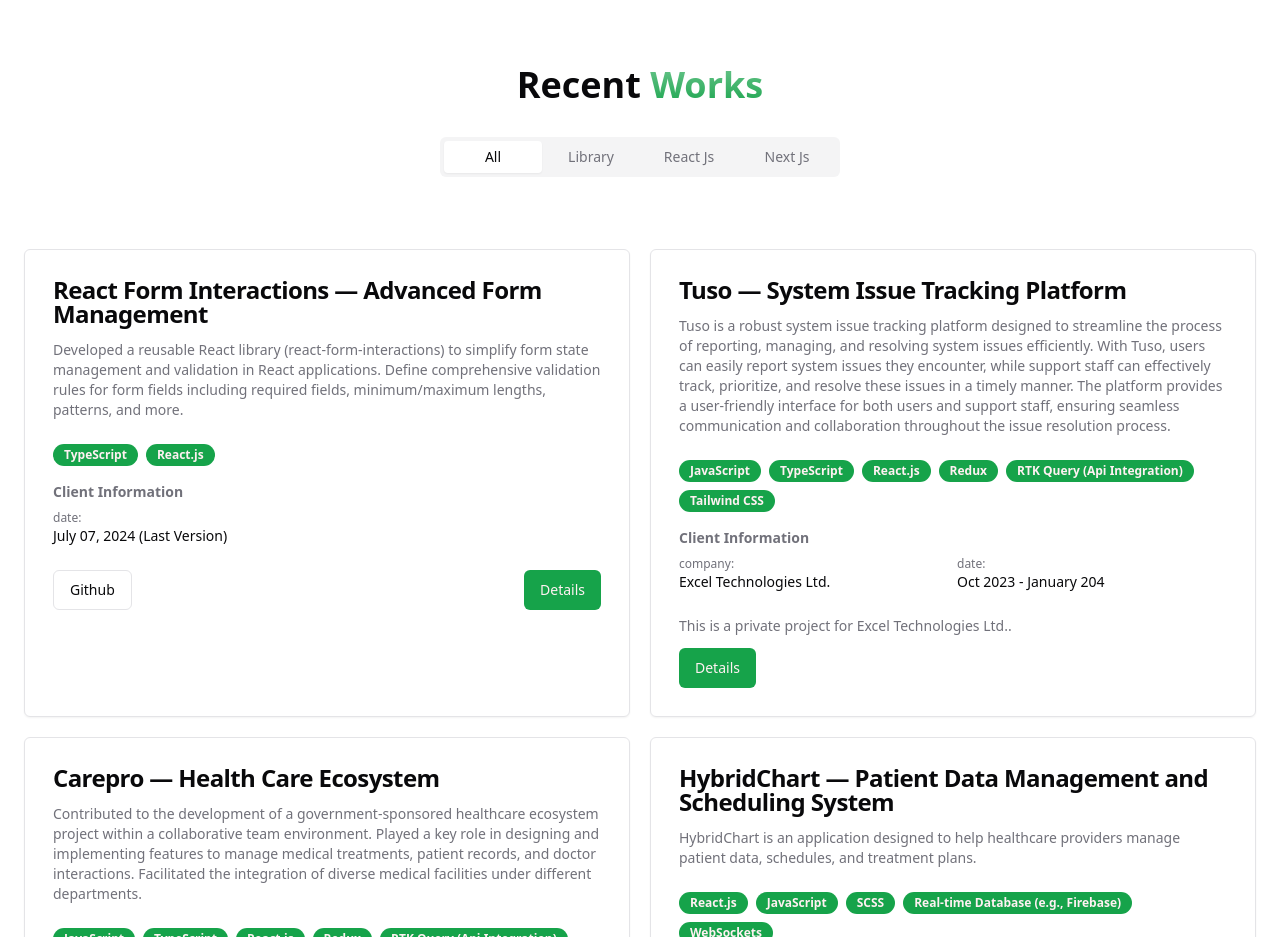
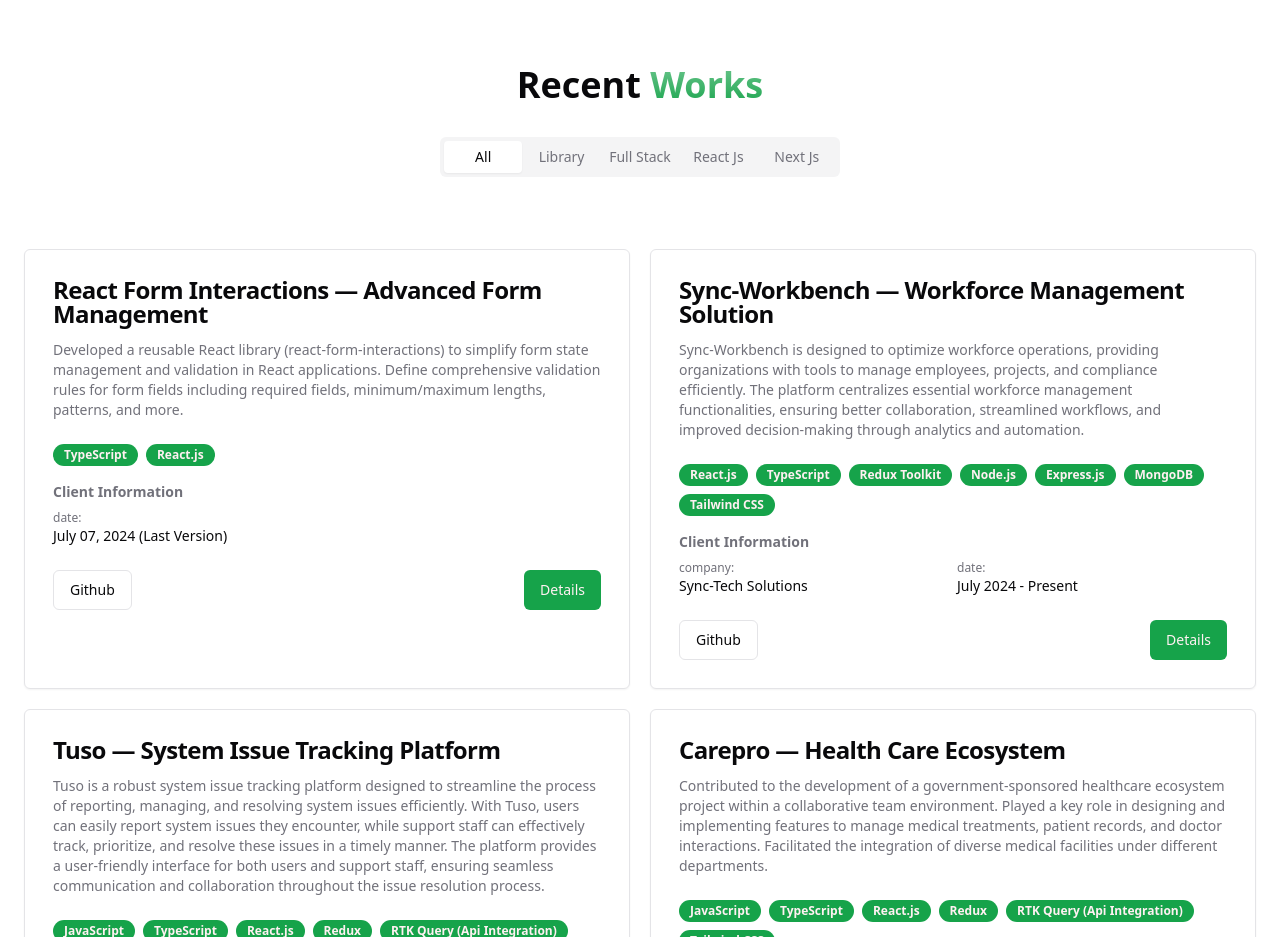
Before and after one commit to eaysin-dev/eaysin-io, a Next.js app: page / in a window 1280 px wide. Shown: the part 3100-4037 px from the top of the page. Built offline with nearby package versions, Linux system fonts and the light colour scheme.

Commit message:
feat: add an full stack project

```diff
--- a/components/sections/projects/index.tsx
+++ b/components/sections/projects/index.tsx
@@ -36,9 +36,10 @@ export const Portfolio = () => {
           onValueChange={setActiveTab}
           className="w-[400px]"
         >
-          <TabsList className="grid w-full grid-cols-4">
+          <TabsList className="grid w-full grid-cols-5">
             <TabsTrigger value="all">All</TabsTrigger>
             <TabsTrigger value="library">Library</TabsTrigger>
+            <TabsTrigger value="fullStack">Full Stack</TabsTrigger>
             <TabsTrigger value="reactJs">React Js</TabsTrigger>
             <TabsTrigger value="nextJs">Next Js</TabsTrigger>
           </TabsList>
--- a/components/sections/projects/portfolio-details/index.tsx
+++ b/components/sections/projects/portfolio-details/index.tsx
@@ -11,6 +11,8 @@ import { hybridChartDocs } from "./hybrid-chart/data";
 import HybridChart from "./hybrid-chart/index";
 import ReactFormInteractions from "./react-form-interaction";
 import { reactFormInteractionsDocs } from "./react-form-interaction/data";
+import SyncWorkbench from "./sync-workbench";
+import { syncWorkbenchDocs } from "./sync-workbench/data";
 import TechConnect from "./tech-connect";
 import { techConnectDocs } from "./tech-connect/data";
 import Tuso from "./tuso";
@@ -18,7 +20,7 @@ import { tusoDocs } from "./tuso/data";
 
 export interface PortfolioDetails {
   id: string;
-  category: "reactJs" | "nextJs" | "library";
+  category: "reactJs" | "nextJs" | "library" | "fullStack";
   data: PortfolioDetail;
   component: ReactNode;
 }
@@ -36,6 +38,12 @@ export const portfolioDetails = (
       category: "library",
       data: reactFormInteractionsDocs,
       component: <ReactFormInteractions />,
+    },
+    syncWorkbench: {
+      id: generateUId(),
+      category: "fullStack",
+      data: syncWorkbenchDocs,
+      component: <SyncWorkbench />,
     },
     tuso: {
       id: generateUId(),
--- /dev/null
+++ b/components/sections/projects/portfolio-details/sync-workbench/data.ts
@@ -0,0 +1,177 @@
+import { PortfolioDetail } from "@/constant/interfaces";
+import { generateUId } from "@/utils/shortid";
+
+export const syncWorkbenchDocs: PortfolioDetail = {
+  id: generateUId(),
+  title: "Sync-Workbench — Workforce Management Solution",
+  identity: "sync-workbench",
+  subtitle:
+    "Sync-Workbench is a robust workforce management solution, streamlining employee operations with advanced tools for performance management, project tracking, compliance, and more.",
+  description: [
+    "Sync-Workbench is designed to optimize workforce operations, providing organizations with tools to manage employees, projects, and compliance efficiently. The platform centralizes essential workforce management functionalities, ensuring better collaboration, streamlined workflows, and improved decision-making through analytics and automation.",
+    "The solution encompasses role-based access control, time tracking, skill management, payroll, internal communication, and more. Whether you're managing onboarding, project assignments, or performance evaluations, Sync-Workbench offers a scalable and secure environment tailored to modern business needs.",
+  ],
+  clientInformation: {
+    company: "Sync-Tech Solutions",
+    date: "July 2024 - Present",
+  },
+  githubLink: "https://github.com/yourusername/sync-workbench",
+  liveLink: "https://sync-workbench.com",
+  isConfidential: false,
+  duration: "Ongoing",
+  organization: "Sync-Tech Solutions",
+  tagline: "Streamlining workforce management with cutting-edge tools.",
+  overview:
+    "Sync-Workbench centralizes employee and project management, providing a seamless experience across departments and locations. Its customizable features and integrations make it an essential tool for businesses aiming to enhance operational efficiency.",
+  keyFeatures: [
+    {
+      id: generateUId(),
+      label: "Role-Based Access Control",
+      description:
+        "Define roles like Admin, Manager, and Employee with specific permissions, ensuring secure and fine-grained access to system functionalities.",
+    },
+    {
+      id: generateUId(),
+      label: "Advanced Reporting & Analytics",
+      description:
+        "Generate detailed reports and monitor key metrics, such as employee performance, attendance, and productivity, via interactive dashboards.",
+    },
+    {
+      id: generateUId(),
+      label: "Automated Onboarding & Offboarding",
+      description:
+        "Simplify employee transitions with automated workflows for onboarding tasks, document collection, and training assignments, as well as offboarding procedures.",
+    },
+    {
+      id: generateUId(),
+      label: "Time & Attendance Tracking",
+      description:
+        "Real-time attendance tracking with integration options for biometric systems and mobile apps, alongside features for leave and overtime management.",
+    },
+    {
+      id: generateUId(),
+      label: "Employee Performance Management",
+      description:
+        "Track employee goals, KPIs, and peer reviews with tools for continuous feedback and performance improvement.",
+    },
+    {
+      id: generateUId(),
+      label: "Integration with HR & IT Systems",
+      description:
+        "Seamlessly integrate with HRIS, payroll, and IT systems for unified management across departments.",
+    },
+  ],
+  usage: [
+    {
+      id: generateUId(),
+      title: "Role Configuration",
+      description:
+        "Admins can configure roles and permissions through a user-friendly interface.",
+      image: "/portfolio/sync-workbench/usage/role-config.png",
+      alt: "Role Configuration",
+    },
+    {
+      id: generateUId(),
+      title: "Time Tracking Dashboard",
+      description:
+        "Monitor employee attendance and manage shift schedules using the time tracking dashboard.",
+      image: "/portfolio/sync-workbench/usage/time-tracking.png",
+      alt: "Time Tracking",
+    },
+    {
+      id: generateUId(),
+      title: "Employee Performance Dashboard",
+      description:
+        "Evaluate and track employee performance with detailed analytics and reporting tools.",
+      image: "/portfolio/sync-workbench/usage/performance-dashboard.png",
+      alt: "Performance Dashboard",
+    },
+  ],
+  techStack: [
+    "React.js",
+    "TypeScript",
+    "Redux Toolkit",
+    "Node.js",
+    "Express.js",
+    "MongoDB",
+    "Tailwind CSS",
+  ],
+  challenges: [
+    {
+      label: "Handling Scalability",
+      link: "https://example.com/blog/scalability-challenges",
+      solutions: [
+        {
+          id: generateUId(),
+          text: "Adopted a microservices architecture to ensure scalability.",
+        },
+        {
+          id: generateUId(),
+          text: "Implemented database sharding for handling large data volumes.",
+        },
+      ],
+    },
+  ],
+  images: [
+    {
+      id: generateUId(),
+      alt: "Dashboard Overview",
+      src: "/portfolio/sync-workbench/dashboard.png",
+    },
+    {
+      id: generateUId(),
+      alt: "Employee Management",
+      src: "/portfolio/sync-workbench/employee-management.png",
+    },
+  ],
+  role: "Full-Stack Developer",
+  responsibilities: [
+    {
+      id: generateUId(),
+      label: "Frontend Development",
+      description:
+        "Developed and optimized the user interface using React.js and Tailwind CSS.",
+    },
+    {
+      id: generateUId(),
+      label: "API Integration",
+      description:
+        "Integrated RESTful APIs for real-time data synchronization between the client and server.",
+    },
+    {
+      id: generateUId(),
+      label: "Role-Based Access Implementation",
+      description:
+        "Designed and implemented the RBAC system for secure user access.",
+    },
+  ],
+  lessons:
+    "Gained experience in building scalable, feature-rich workforce management solutions with real-time functionalities.",
+  improvements:
+    "Optimized data fetching mechanisms to improve dashboard performance under heavy loads.",
+  blogCaseStudies: {
+    title: "Sync-Workbench Blog Case Studies",
+    links: [
+      {
+        id: generateUId(),
+        label: "Building Scalable Workforce Solutions",
+        url: "https://example.com/blog/workforce-solutions",
+      },
+    ],
+  },
+  externalResource: {
+    title: "Sync-Workbench External Resources",
+    links: [
+      {
+        id: generateUId(),
+        label: "Documentation",
+        url: "https://sync-workbench.com/docs",
+      },
+      {
+        id: generateUId(),
+        label: "GitHub Repository",
+        url: "https://github.com/yourusername/sync-workbench",
+      },
+    ],
+  },
+};
--- /dev/null
+++ b/components/sections/projects/portfolio-details/sync-workbench/index.tsx
@@ -0,0 +1,52 @@
+import ProjectChallenges from "@/components/ui/project-details/challenges";
+import ProjectImprovements from "@/components/ui/project-details/improvements";
+import ProjectKeyFeatures from "@/components/ui/project-details/key-features";
+import ProjectLessons from "@/components/ui/project-details/lessons";
+import ProjectOverview from "@/components/ui/project-details/overview";
+import ProjectResources from "@/components/ui/project-details/resources";
+import ProjectRole from "@/components/ui/project-details/role";
+import ProjectScreenshots from "@/components/ui/project-details/screenshots";
+import ProjectTechStack from "@/components/ui/project-details/tech-stack";
+import ProjectUsage from "@/components/ui/project-details/usage";
+import { syncWorkbenchDocs } from "./data";
+
+const SyncWorkbench = () => {
+  return (
+    <div className="">
+      <ProjectOverview
+        title={syncWorkbenchDocs.title}
+        duration={syncWorkbenchDocs.clientInformation?.date || ""}
+        organization={syncWorkbenchDocs.organization}
+        tagline={syncWorkbenchDocs.tagline}
+        overview={syncWorkbenchDocs.overview}
+      />
+      <ProjectKeyFeatures features={syncWorkbenchDocs.keyFeatures} />
+      <ProjectUsage usages={syncWorkbenchDocs?.usage || []} />
+      <ProjectTechStack techStack={syncWorkbenchDocs.techStack} />
+      <ProjectChallenges challenges={syncWorkbenchDocs.challenges} />
+      <ProjectScreenshots
+        screenshots={syncWorkbenchDocs.images || []}
+        isCompanyProject
+      />
+      <ProjectRole
+        role={syncWorkbenchDocs.role || ""}
+        responsibilities={syncWorkbenchDocs.responsibilities}
+      />
+      <ProjectLessons lessons={syncWorkbenchDocs.lessons || ""} />
+      <ProjectImprovements
+        improvements={syncWorkbenchDocs.improvements || ""}
+      />
+      <ProjectResources
+        title="Blog & Case Studies"
+        links={syncWorkbenchDocs?.blogCaseStudies?.links || []}
+      />
+
+      <ProjectResources
+        title="External Resource"
+        links={syncWorkbenchDocs.externalResource?.links || []}
+      />
+    </div>
+  );
+};
+
+export default SyncWorkbench;
```
